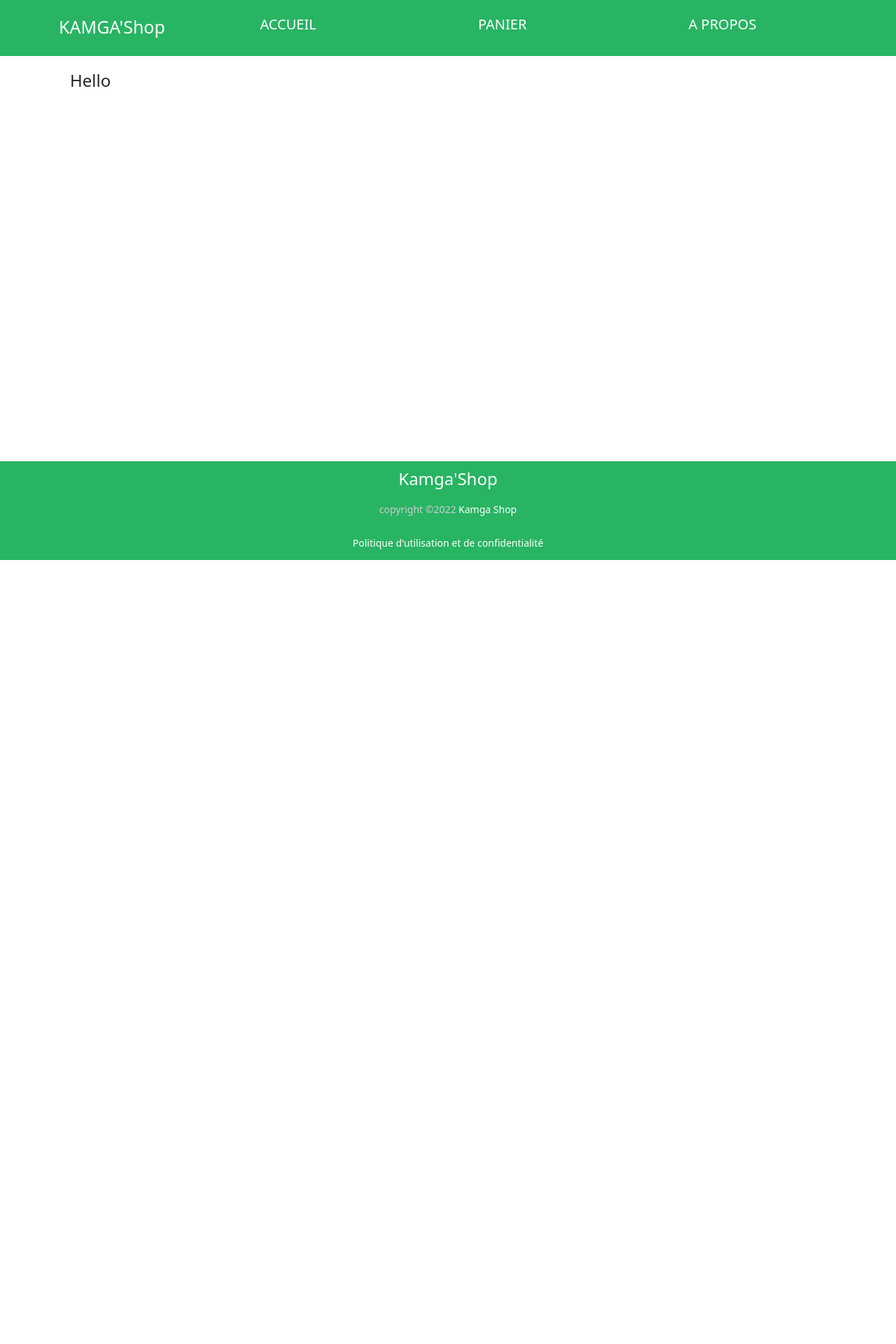
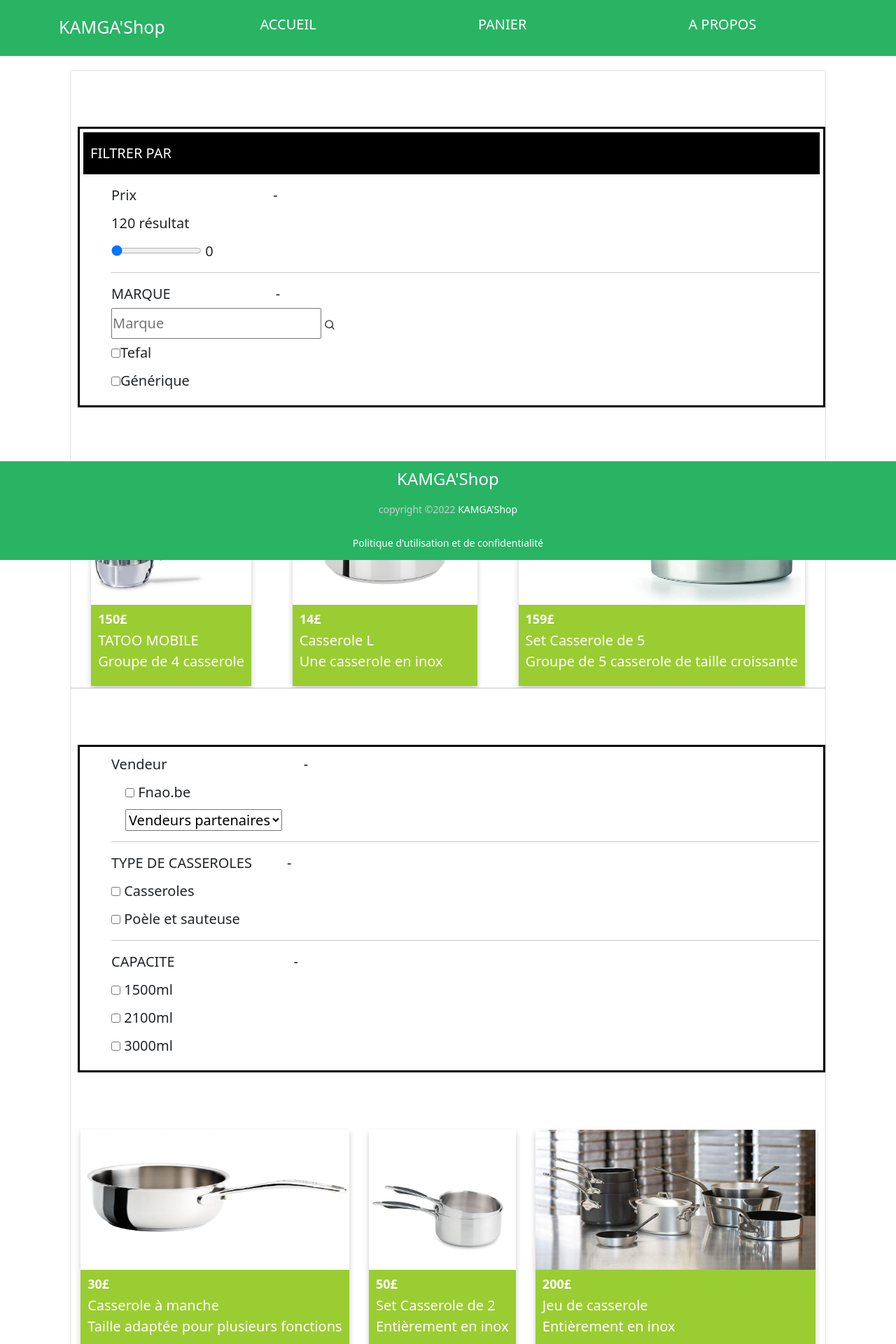
Before and after one commit to INGENIO-237/kamga-shop, a PHP site: page /view/landing.php in a window 1280 px wide. Shown: the top 1920 px of the page at 70% size. Before the commit the page ends 800 px from the top, so only its background shows below. Run offline with PHP 8.4, Linux system fonts and the light colour scheme.

Commit message:
Modify View folder

```diff
--- a/view/landing.php
+++ b/view/landing.php
@@ -1,7 +1,146 @@
 <?php require('partials/_header.php') ?>
 
+<section class="card">
+    <div class="form">
+        <p style="background-color: #000; color: #fff; padding: 10px;">FILTRER PAR</p>
+        <div class="form1">
 
-<h2>Hello</h2>
+            <form>
+                <p>
+                    Prix <span style="padding: 0 0 0 19rem;">-</span><br />
+                    <label style="text-align: center;">120 résultat</label><BR>
+                    <input type="range" id="rangeInput" name="rangeInput" min="27" max="293" value="0" oninput="amount.value=rangeInput.value">
+
+                    <output id="amount" name="amount" for="rangeInput">0</output>
+                </p>
+
+            </form>
+            <hr>
+            <form>
+                <p> MARQUE<span style="padding: 0 0 0 15rem;">-</span> <br>
+                    <input type="search" placeholder="Marque" height="30px">
+                    <svg role="presentation" class="i-search" viewBox="0 0 32 32" width="14" height="14" fill="none" stroke="currentcolor" stroke-linecap="round" stroke-linejoin="round" stroke-width="3">
+                        <circle cx="14" cy="14" r="12" />
+                        <path d="M23 23 L30 30" />
+                    </svg></input><br>
+                    <input type="checkbox"><label>Tefal</label><br>
+                    <input type="checkbox"><label>Générique</label><br>
+                </p>
+            </form>
 
 
+        </div>
+    </div>
+    <div class="row1">
+
+        <div class="cardView">
+            <img src="./media/casserole1.webp" alt="Avatar1" style="width:100%">
+            <div class="container">
+                <h4><b>150£</b></h4>
+                <p>TATOO MOBILE<BR>Groupe de 4 casserole</p>
+            </div>
+        </div>
+        <div class="cardView">
+            <img src="./media/casserole2.png" alt="Avatar1" style="width:100%">
+            <div class="container">
+                <h4><b>14£</b></h4>
+                <p>Casserole L<BR>Une casserole en inox</p>
+            </div>
+        </div>
+        <div class="cardView">
+            <img src="./media/casserole3.jpg" alt="Avatar1" style="width:100%">
+            <div class="container">
+                <h4><b>159£</b></h4>
+                <p>Set Casserole de 5<BR>Groupe de 5 casserole de taille croissante</p>
+            </div>
+        </div>
+    </div>
+</section>
+<section class="card" id="card2" style="margin-bottom: 10px;">
+    <div class="form">
+        <div class="form1">
+            <form>
+                <p>
+                    Vendeur <span style="padding: 0 0 0 19rem;">-</span><br />
+                    <span style="padding: 0 0 0 2rem;"></span><input type="checkbox" /> <label>Fnao.be</label><br />
+                    <span style="padding: 0 0 0 2rem;"> <select>
+                            <option selected>Vendeurs partenaires</option>
+                        </select>
+                </p>
+            </form>
+            <hr>
+            <form>
+                <p> TYPE DE CASSEROLES<span style="padding: 0 0 0 5rem;">-</span><br />
+                    <input type="checkbox" /> <label>Casseroles</label><br />
+                    <input type="checkbox" /> <label>Poèle et sauteuse</label><br />
+                </p>
+            </form>
+            <hr>
+            <form>
+                <p> CAPACITE<span style="padding: 0 0 0 17rem;">-</span><br />
+                    <input type="checkbox" /> <label>1500ml</label><br />
+                    <input type="checkbox" /> <label>2100ml</label><br />
+                    <input type="checkbox" /> <label>3000ml</label><br />
+                </p>
+            </form>
+
+        </div>
+    </div>
+    <div class="row1">
+
+        <div class="cardView">
+            <img src="./media/casserole4.png" alt="Avatar1" style="width:100%">
+            <div class="container">
+                <h4><b>30£</b></h4>
+                <p>Casserole à manche<BR>Taille adaptée pour plusieurs fonctions</p>
+            </div>
+        </div>
+        <div class="cardView">
+            <img src="./media/casserole5.webp" alt="Avatar1" style="width:100%">
+            <div class="container">
+                <h4><b>50£</b></h4>
+                <p>Set Casserole de 2<BR>Entièrement en inox
+                </p>
+            </div>
+        </div>
+        <div class="cardView">
+            <img src="./media/casserole6.jpg" alt="Avatar1" style="width:100%">
+            <div class="container">
+                <h4><b>200£</b></h4>
+                <p>Jeu de casserole<BR>Entièrement en inox</p>
+            </div>
+        </div>
+    </div>
+</section>
+
+<section class="card" id="card2" style="margin-bottom: 250px;">
+    <div class="form" style="border: 0px #fff; ;">
+
+    </div>
+    <div class="row1">
+
+        <div class="cardView">
+            <img src="./media/casserole7.jpg" alt="Avatar1" style="width:100%">
+            <div class="container">
+                <h4><b>200£</b></h4>
+                <p>Set Casserole de 5<BR>jolie casseroles en tefal</p>
+            </div>
+        </div>
+        <div class="cardView">
+            <img src="../media/casserole8.jpg" alt="Avatar1" style="width:100%">
+            <div class="container">
+                <h4><b>250£</b></h4>
+                <p>Set Casserole de 5<BR>Entièrement en inox </p>
+            </div>
+        </div>
+        <div class="cardView">
+            <img src="./media/casserole9.jpeg" alt="Avatar1" style="width:100%">
+            <div class="container">
+                <h4><b>250£</b></h4>
+                <p>Set Casserole de 5<BR>Entièrement en inox</p>
+            </div>
+        </div>
+    </div>
+</section>
+
 <?php require('partials/_footer.php') ?>
--- a/view/partials/_footer.php
+++ b/view/partials/_footer.php
@@ -2,9 +2,9 @@
         </div>
         <footer>
         <div class="footer-content">
-            <h2>Kamga'Shop</h2>
+            <h2>KAMGA'Shop</h2>
             <p>
-                copyright &copy;2022 <a href="./landing.php">Kamga Shop</a>
+                copyright &copy;2022 <a href="./landing.php">KAMGA'Shop</a>
             </p>
             <p>
                 <a href="./politique.php">Politique d'utilisation et de confidentialité</a>
--- a/view/partials/_header.php
+++ b/view/partials/_header.php
@@ -12,4 +12,4 @@
     <header class="menu">
         <?php require("partials/_navbar.php"); ?>
     </header>
-    <div style="padding: 100px">
+    <div style="padding: 100px; margin-bottom: 100px;">
--- a/view/politique.php
+++ b/view/politique.php
@@ -1,7 +1,7 @@
 <?php require("partials/_header.php") ?>
 
 <section class="politique text-justify">
-    <h3 style="margin-top: 16rem;">Respect de la vie privée et confidentialité</h3>
+    <h3>Respect de la vie privée et confidentialité</h3>
     <p>
         Ci-après denommée la société KamgaShop respecte et assure la confidentialité des données personnelles que vous communiquez à la société
     </p>
```
Also changed, not shown: view/css/main.css (+5 -4 lines).
